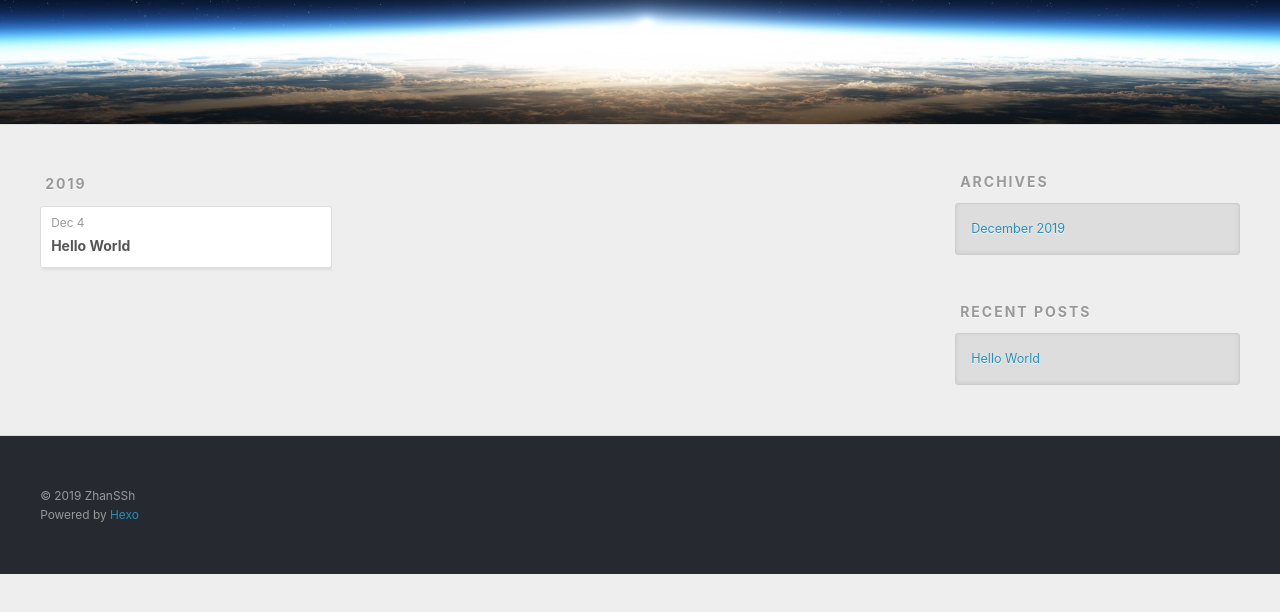
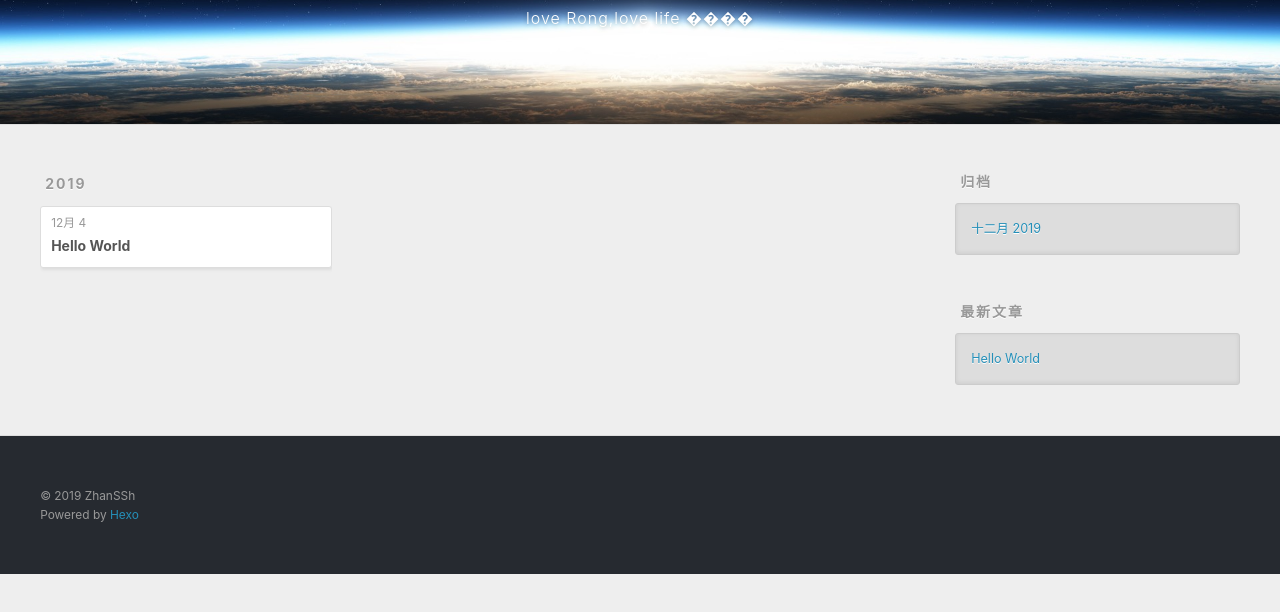
Before and after one commit to ZhanSSh/ZhanSSh.github.io, a plain HTML site: page archives/2019/12/index.html in a window 1280 px wide. Shown: the part 176-788 px from the top of the page. Drawn offline with nearby package versions, Linux system fonts and the light colour scheme.

Commit message:
Site updated: 2019-12-04 11:18:06

```diff
--- a/archives/2019/12/index.html
+++ b/archives/2019/12/index.html
@@ -5,13 +5,15 @@
 
 
 
-  <title>Archives: 2019/12 | ս��Ĳ���</title>
+  <title>归档: 2019/12 | ս��Ĳ���</title>
   <meta name="viewport" content="width=device-width, initial-scale=1, maximum-scale=1">
-  <meta property="og:type" content="website">
+  <meta name="description" content="love Rong,love life ����">
+<meta property="og:type" content="website">
 <meta property="og:title" content="ս��Ĳ���">
 <meta property="og:url" content="http:&#x2F;&#x2F;yoursite.com&#x2F;archives&#x2F;2019&#x2F;12&#x2F;index.html">
 <meta property="og:site_name" content="ս��Ĳ���">
-<meta property="og:locale" content="zh-Hans">
+<meta property="og:description" content="love Rong,love life ����">
+<meta property="og:locale" content="zh-CN">
 <meta name="twitter:card" content="summary">
 
     <link rel="alternate" href="/atom.xml" title="ս��Ĳ���" type="application/atom+xml">
@@ -36,6 +38,10 @@
         <a href="/" id="logo">ս��Ĳ���</a>
       </h1>
 
+        <h2 id="subtitle-wrap">
+          <a href="/" id="subtitle">love Rong,love life ����</a>
+        </h2>
+
     </div>
     <div id="header-inner" class="inner">
       <nav id="main-nav">
@@ -50,7 +56,7 @@
 
           <a id="nav-rss-link" class="nav-icon" href="/atom.xml" title="RSS Feed"></a>
 
-        <a id="nav-search-btn" class="nav-icon" title="Search"></a>
+        <a id="nav-search-btn" class="nav-icon" title="搜索"></a>
       </nav>
       <div id="search-form-wrap">
         <form action="//google.com/search" method="get" accept-charset="UTF-8" class="search-form"><input type="search" name="q" class="search-form-input" placeholder="Search"><button type="submit" class="search-form-submit">&#xF002;</button><input type="hidden" name="sitesearch" value="http://yoursite.com"></form>
@@ -76,7 +82,7 @@
   <div class="archive-article-inner">
     <header class="archive-article-header">
       <a href="/2019/12/04/hello-world/" class="archive-article-date">
-  <time datetime="2019-12-04T02:00:17.768Z" itemprop="datePublished">Dec 4</time>
+  <time datetime="2019-12-04T02:00:17.768Z" itemprop="datePublished">12月 4</time>
 </a>
 
 
@@ -108,9 +114,9 @@
 
 
   <div class="widget-wrap">
-    <h3 class="widget-title">Archives</h3>
+    <h3 class="widget-title">归档</h3>
     <div class="widget">
-      <ul class="archive-list"><li class="archive-list-item"><a class="archive-list-link" href="/archives/2019/12/">December 2019</a></li></ul>
+      <ul class="archive-list"><li class="archive-list-item"><a class="archive-list-link" href="/archives/2019/12/">十二月 2019</a></li></ul>
     </div>
   </div>
 
@@ -118,7 +124,7 @@
 
 
   <div class="widget-wrap">
-    <h3 class="widget-title">Recent Posts</h3>
+    <h3 class="widget-title">最新文章</h3>
     <div class="widget">
       <ul>
 
```
Also changed, not shown: 2019/12/04/hello-world/index.html (+10 -6 lines), archives/2019/index.html (+14 -8 lines), archives/index.html (+14 -8 lines), index.html (+13 -7 lines).
